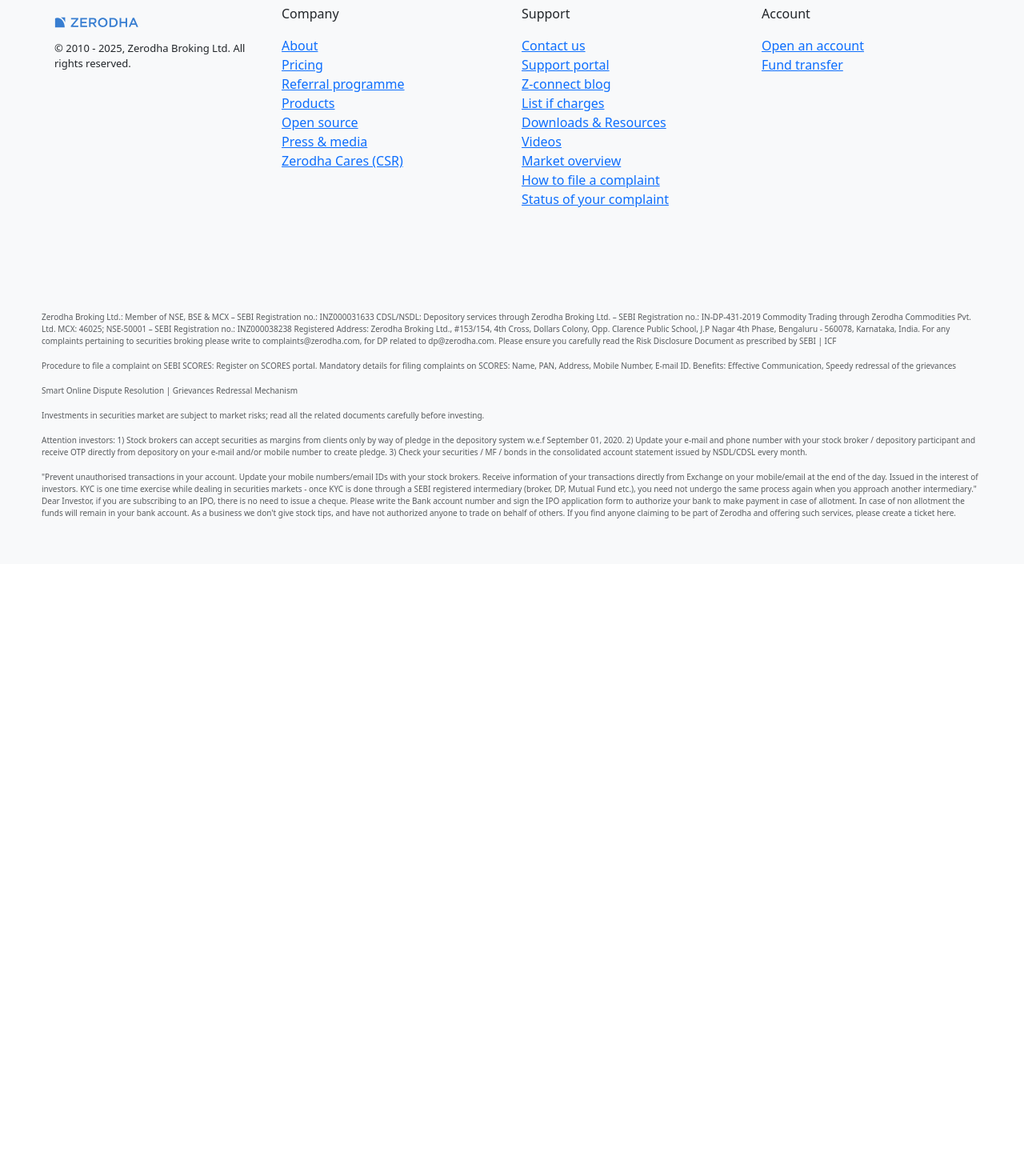
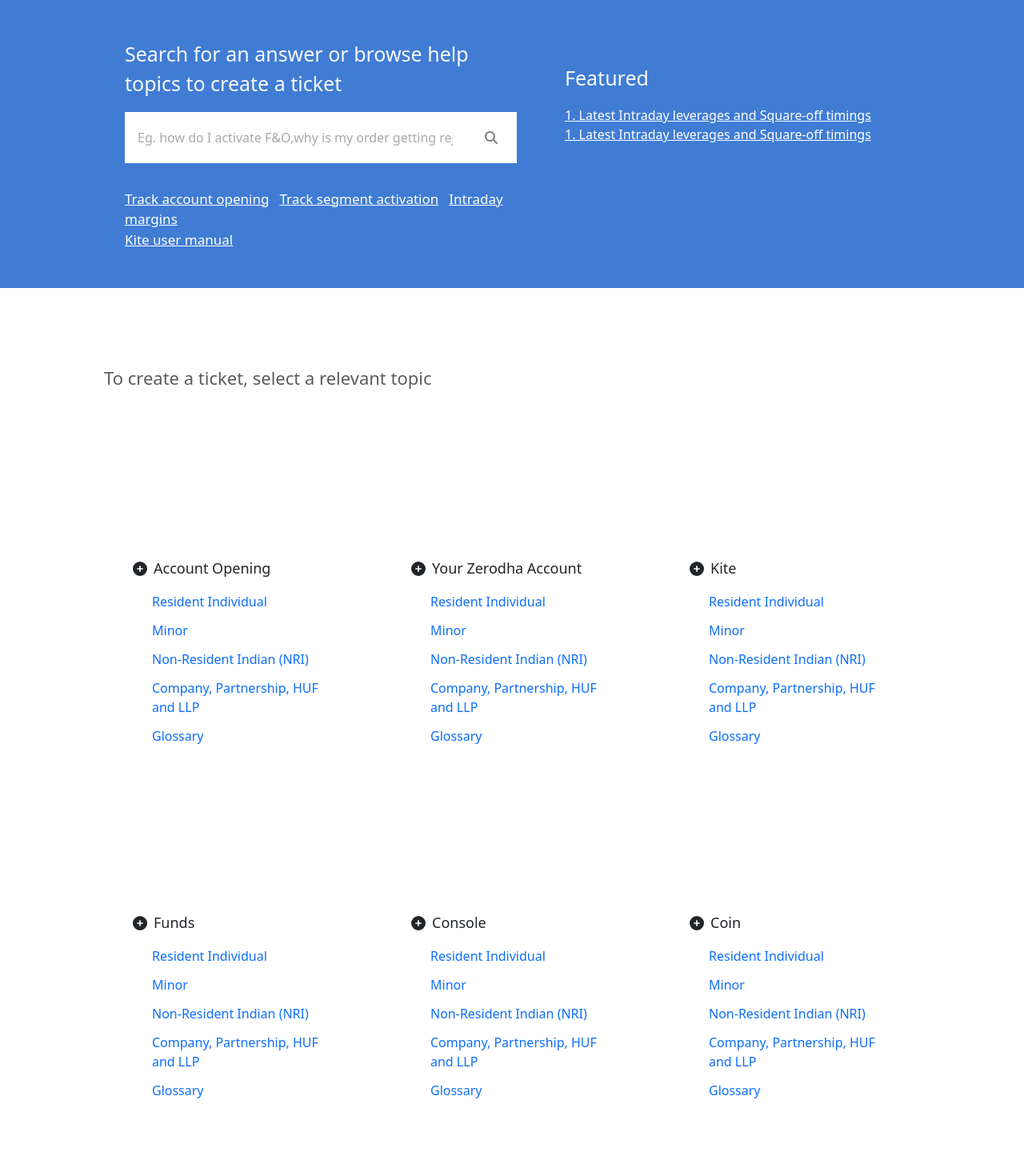
Before and after one commit to shobhikaa16/Zerodha_Clone, a React (Vite) app in the folder frontend/: page /support in a window 1280 px wide. Shown: the part 260-1730 px from the top of the page at 80% size. Before the commit the page ends 965 px from the top, so only its background shows below. Built offline with nearby package versions, Linux system fonts and the light colour scheme.

Commit message:
with support frontend complete

```diff
--- a/frontend/src/Landing_page/Support/CreateTicket.jsx
+++ b/frontend/src/Landing_page/Support/CreateTicket.jsx
@@ -1,9 +1,220 @@
-import React from 'react'
+import React from "react";
+import { FontAwesomeIcon } from "@fortawesome/react-fontawesome";
+import { faCirclePlus } from "@fortawesome/free-solid-svg-icons";
 
 function CreateTicket() {
   return (
-    <div>CreateTicket</div>
-  )
+    <div className="container mt-5">
+      <div className="row p-5 mt-5 mb-5">
+        <p className="text-muted" style={{ fontSize: "22px" }}>
+          To create a ticket, select a relevant topic
+        </p>
+      </div>
+
+      <div className="row p-5">
+        <div className="col-4 p-5 ">
+          <p style={{ fontSize: "18px" }}>
+            <FontAwesomeIcon icon={faCirclePlus} className="me-2" />
+            Account Opening
+          </p>
+          <ul className="list-unstyled ms-4 space-y-3">
+            <li>
+              <a href="#" className="text-decoration-none">
+                Resident Individual
+              </a>
+            </li>
+            <li>
+              <a href="#" className="text-decoration-none">
+                Minor
+              </a>
+            </li>
+            <li>
+              <a href="#" className="text-decoration-none">
+                Non-Resident Indian (NRI)
+              </a>
+            </li>
+            <li>
+              <a href="#" className="text-decoration-none">
+                Company, Partnership, HUF and LLP
+              </a>
+            </li>
+            <li>
+              <a href="#" className="text-decoration-none">
+                Glossary
+              </a>
+            </li>
+          </ul>
+        </div>
+        <div className="col-4 p-5">
+          <p style={{ fontSize: "18px" }}>
+            <FontAwesomeIcon icon={faCirclePlus} className="me-2" />
+            Your Zerodha Account
+          </p>
+          <ul className="list-unstyled ms-4 space-y-3">
+            <li>
+              <a href="#" className="text-decoration-none">
+                Resident Individual
+              </a>
+            </li>
+            <li>
+              <a href="#" className="text-decoration-none">
+                Minor
+              </a>
+            </li>
+            <li>
+              <a href="#" className="text-decoration-none">
+                Non-Resident Indian (NRI)
+              </a>
+            </li>
+            <li>
+              <a href="#" className="text-decoration-none">
+                Company, Partnership, HUF and LLP
+              </a>
+            </li>
+            <li>
+              <a href="#" className="text-decoration-none">
+                Glossary
+              </a>
+            </li>
+          </ul>
+        </div>
+        <div className="col-4 p-5">
+          <p style={{ fontSize: "18px" }}>
+            <FontAwesomeIcon icon={faCirclePlus} className="me-2" />
+            Kite
+          </p>
+          <ul className="list-unstyled ms-4 space-y-3">
+            <li>
+              <a href="#" className="text-decoration-none">
+                Resident Individual
+              </a>
+            </li>
+            <li>
+              <a href="#" className="text-decoration-none">
+                Minor
+              </a>
+            </li>
+            <li>
+              <a href="#" className="text-decoration-none">
+                Non-Resident Indian (NRI)
+              </a>
+            </li>
+            <li>
+              <a href="#" className="text-decoration-none">
+                Company, Partnership, HUF and LLP
+              </a>
+            </li>
+            <li>
+              <a href="#" className="text-decoration-none">
+                Glossary
+              </a>
+            </li>
+          </ul>
+        </div>
+      </div>
+      <div className="row p-5">
+        <div className="col-4 p-5 ">
+          <p style={{ fontSize: "18px" }}>
+            <FontAwesomeIcon icon={faCirclePlus} className="me-2" />
+            Funds
+          </p>
+          <ul className="list-unstyled ms-4 space-y-3">
+            <li>
+              <a href="#" className="text-decoration-none">
+                Resident Individual
+              </a>
+            </li>
+            <li>
+              <a href="#" className="text-decoration-none">
+                Minor
+              </a>
+            </li>
+            <li>
+              <a href="#" className="text-decoration-none">
+                Non-Resident Indian (NRI)
+              </a>
+            </li>
+            <li>
+              <a href="#" className="text-decoration-none">
+                Company, Partnership, HUF and LLP
+              </a>
+            </li>
+            <li>
+              <a href="#" className="text-decoration-none">
+                Glossary
+              </a>
+            </li>
+          </ul>
+        </div>
+        <div className="col-4 p-5">
+          <p style={{ fontSize: "18px" }}>
+            <FontAwesomeIcon icon={faCirclePlus} className="me-2" />
+            Console
+          </p>
+          <ul className="list-unstyled ms-4 space-y-3">
+            <li>
+              <a href="#" className="text-decoration-none">
+                Resident Individual
+              </a>
+            </li>
+            <li>
+              <a href="#" className="text-decoration-none">
+                Minor
+              </a>
+            </li>
+            <li>
+              <a href="#" className="text-decoration-none">
+                Non-Resident Indian (NRI)
+              </a>
+            </li>
+            <li>
+              <a href="#" className="text-decoration-none">
+                Company, Partnership, HUF and LLP
+              </a>
+            </li>
+            <li>
+              <a href="#" className="text-decoration-none">
+                Glossary
+              </a>
+            </li>
+          </ul>
+        </div>
+        <div className="col-4 p-5">
+          <p style={{ fontSize: "18px" }}>
+            <FontAwesomeIcon icon={faCirclePlus} className="me-2" />
+            Coin
+          </p>
+          <ul className="list-unstyled ms-4 space-y-3 ">
+            <li>
+              <a href="#" className="text-decoration-none">
+                Resident Individual
+              </a>
+            </li>
+            <li>
+              <a href="#" className="text-decoration-none">
+                Minor
+              </a>
+            </li>
+            <li>
+              <a href="#" className="text-decoration-none">
+                Non-Resident Indian (NRI)
+              </a>
+            </li>
+            <li>
+              <a href="#" className="text-decoration-none">
+                Company, Partnership, HUF and LLP
+              </a>
+            </li>
+            <li>
+              <a href="#" className="text-decoration-none">
+                Glossary
+              </a>
+            </li>
+          </ul>
+        </div>
+      </div>
+    </div>
+  );
 }
 
-export default CreateTicket
+export default CreateTicket;
--- a/frontend/src/Landing_page/Support/Hero.jsx
+++ b/frontend/src/Landing_page/Support/Hero.jsx
@@ -1,9 +1,43 @@
-import React from 'react'
+import React from "react";
+import { FontAwesomeIcon } from "@fortawesome/react-fontawesome";
+import { faMagnifyingGlass } from "@fortawesome/free-solid-svg-icons";
+
 
 function Hero() {
   return (
-    <div>Hero</div>
-  )
+    <section className="container-fluid" id="supportHero">
+      <div className="pt-5 mt-5 mb-5 text-light" id="supportWrapper">
+        <h4 className="">Support portal</h4>
+        <a href="" style={{ color: "white" }}>
+          Track Tickets
+        </a>
+      </div>
+      <div className="row ps-5 mt-5  ms-5 mb-5 text-light" >
+        <div className=" col-6  p-5 mt-5mb-5 ">
+          <p style={{fontSize:"25px"}}>Search for an answer or browse help topics to create a ticket</p>
+          <div className="d-flex ">
+          <input type="text" placeholder="Eg. how do I activate F&O,why is my order getting rejected... " className="bg-white p-3 " style={{width:"100%"}} />
+          <FontAwesomeIcon icon={faMagnifyingGlass} className="bg-white p-4" style={{color:"gray", fontWeight:"bold"}} />
+          </div>
+          <br />
+          <div className="mt-2">
+          <a href="" style={{ color: "white", marginRight:"13px",fontSize:"17px" }}>Track account opening</a>
+          <a href="" style={{ color: "white", marginRight:"13px",fontSize:"17px"  }}>Track segment activation</a>
+          <a href="" style={{ color: "white", marginRight:"13px",fontSize:"17px"  }}>Intraday margins</a><br />
+          <a href="" style={{ color: "white",fontSize:"17px" }}>Kite user manual</a>
+          </div>
+
+
+        </div>
+        <div className=" col-6  mt-5 mb-5 ">
+          <p style={{fontSize:"25px", marginTop:"30px"}}>Featured</p>
+          <a href="" style={{ color: "white"}}>1. Latest Intraday leverages and Square-off timings</a><br />
+          <a href="" className="mt-3" style={{ color: "white"}}>1. Latest Intraday leverages and Square-off timings</a>
+
+        </div>
+      </div>
+    </section>
+  );
 }
 
-export default Hero
+export default Hero;
--- a/frontend/src/index.css
+++ b/frontend/src/index.css
@@ -1,4 +1,21 @@
 @import "tailwindcss";
+
+#supportHero{
+  background-color: #407cd4;
+}
+
+#supportWrapper{
+  display: flex;
+  justify-content: space-between;
+  margin: 0 150px;
+}
+input::placeholder {
+  color: darkgray !important;
+  opacity: 1; /* Ensures full visibility */
+}
+input {
+  color: gray;  /* Changes input text color */
+}
 
 /* :root {
   font-family: system-ui, Avenir, Helvetica, Arial, sans-serif;
```
